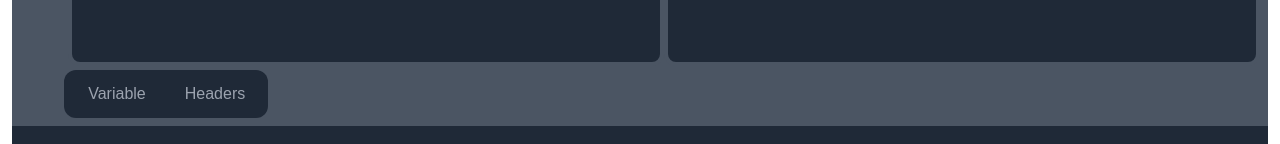
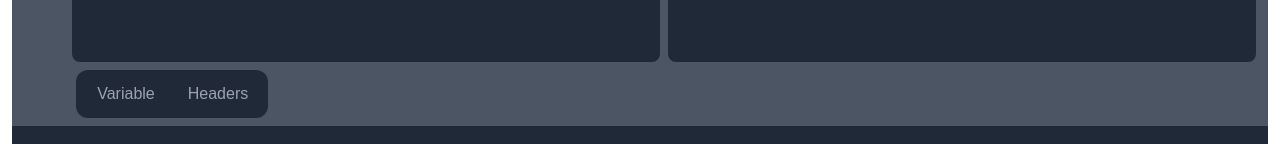
Before and after one commit to Romicusblr/graphiql-app, a React (Vite) app: page /app in a window 1280 px wide. Shown: the part 570-714 px from the top of the page. Built offline with nearby package versions, Linux system fonts and the light colour scheme; no server answers.

Commit message:
feat: change the styles

```diff
--- a/src/components/DropDownMenus.tsx
+++ b/src/components/DropDownMenus.tsx
@@ -3,7 +3,7 @@ import { HeadersEditorButton } from '@/components/buttons/HeadersEditorButton';
 
 const DropDownMenus = () => {
   return (
-    <div className="flex rounded-xl ml-11 mt-1 p-1 bg-gray-800">
+    <div className="flex rounded-xl ml-14 mt-1 p-1 bg-gray-800">
       <VariableEditorButton />
       <HeadersEditorButton />
     </div>
```
